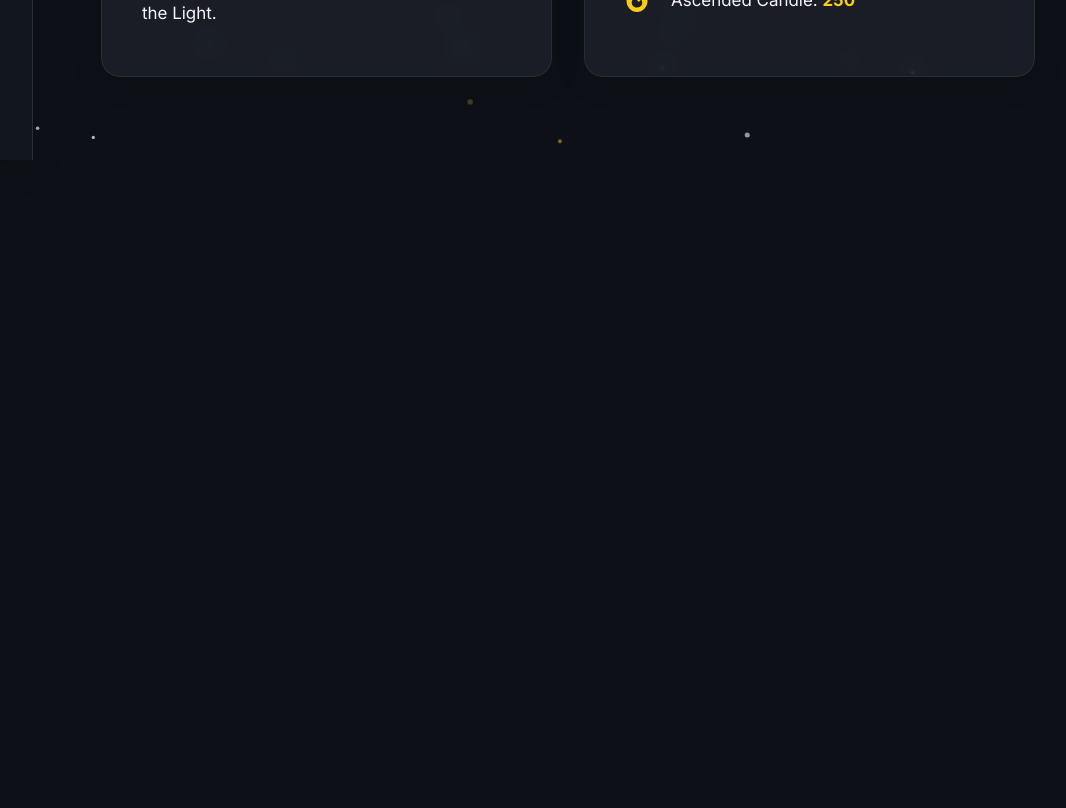
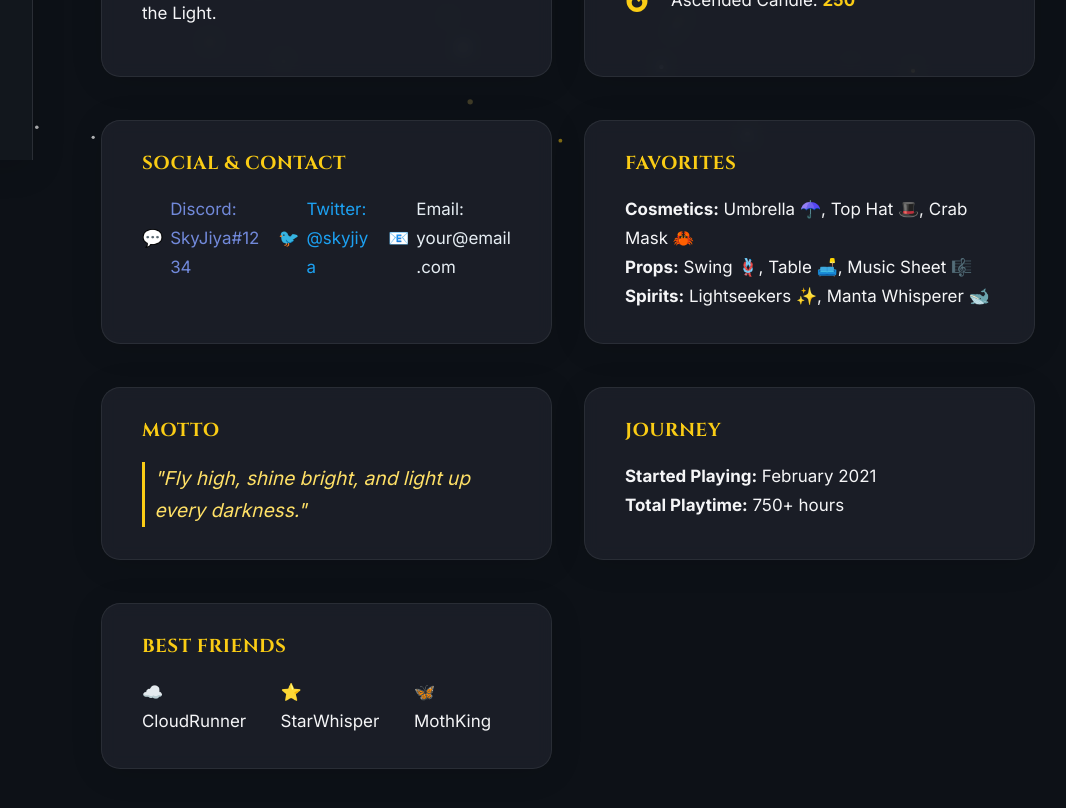
Before and after one commit to kingrize/skyjiya, a Next.js app: page / in a window 1280 px wide. Shown: the part 640-1448 px from the top of the page, without its empty margins (197-1263 px from the left). Before the commit the page ends 800 px from the top, so only its background shows below. Built offline with nearby package versions, Linux system fonts and the light colour scheme.

Commit message:
no more shit things

```diff
--- a/src/app/page.tsx
+++ b/src/app/page.tsx
@@ -81,6 +81,66 @@ export default function HomePage() {
                 </li>
               </ul>
             </InfoCard>
+
+            {/* SOCIAL & CONTACT */}
+            <InfoCard title="Social & Contact">
+              <ul style={{ listStyle: "none", padding: 0, margin: 0, display: "flex", gap: 16 }}>
+                <li>
+                  <a href="https://discordapp.com/users/yourid" target="_blank" rel="noopener noreferrer" style={{ color: "#7289da", textDecoration: "none", display: "flex", alignItems: "center", gap: 7 }}>
+                    <span role="img" aria-label="discord">💬</span> Discord: SkyJiya#1234
+                  </a>
+                </li>
+                <li>
+                  <a href="https://twitter.com/yourusername" target="_blank" rel="noopener noreferrer" style={{ color: "#1da1f2", textDecoration: "none", display: "flex", alignItems: "center", gap: 7 }}>
+                    <span role="img" aria-label="twitter">🐦</span> Twitter: @skyjiya
+                  </a>
+                </li>
+                <li>
+                  <a href="mailto:your@email.com" style={{ color: "#e6edf3", textDecoration: "none", display: "flex", alignItems: "center", gap: 7 }}>
+                    <span role="img" aria-label="mail">📧</span> Email: your@email.com
+                  </a>
+                </li>
+              </ul>
+            </InfoCard>
+
+            {/* FAVORITES */}
+            <InfoCard title="Favorites">
+              <div>
+                <b>Cosmetics:</b> Umbrella ☂️, Top Hat 🎩, Crab Mask 🦀<br />
+                <b>Props:</b> Swing 🪢, Table 🛋️, Music Sheet 🎼<br />
+                <b>Spirits:</b> Lightseekers ✨, Manta Whisperer 🐋
+              </div>
+            </InfoCard>
+
+            {/* MOTTO */}
+            <InfoCard title="Motto">
+              <blockquote style={{ color: "#ffe066", fontStyle: "italic", fontSize: "1.13em", margin: 0, paddingLeft: "0.5em", borderLeft: "3px solid #facc15" }}>
+                &quot;Fly high, shine bright, and light up every darkness.&quot;
+              </blockquote>
+            </InfoCard>
+
+            {/* JOURNEY */}
+            <InfoCard title="Journey">
+              <div>
+                <b>Started Playing:</b> February 2021<br />
+                <b>Total Playtime:</b> 750+ hours
+              </div>
+            </InfoCard>
+
+            {/* BEST FRIENDS */}
+            <InfoCard title="Best Friends">
+              <ul style={{ listStyle: "none", padding: 0, margin: 0, display: "flex", gap: 16 }}>
+                <li>
+                  <span role="img" aria-label="cloud">☁️</span> CloudRunner
+                </li>
+                <li>
+                  <span role="img" aria-label="star">⭐</span> StarWhisper
+                </li>
+                <li>
+                  <span role="img" aria-label="moth">🦋</span> MothKing
+                </li>
+              </ul>
+            </InfoCard>
           </div>
         )}
         {activeTab === 'friend_code' && (
```
